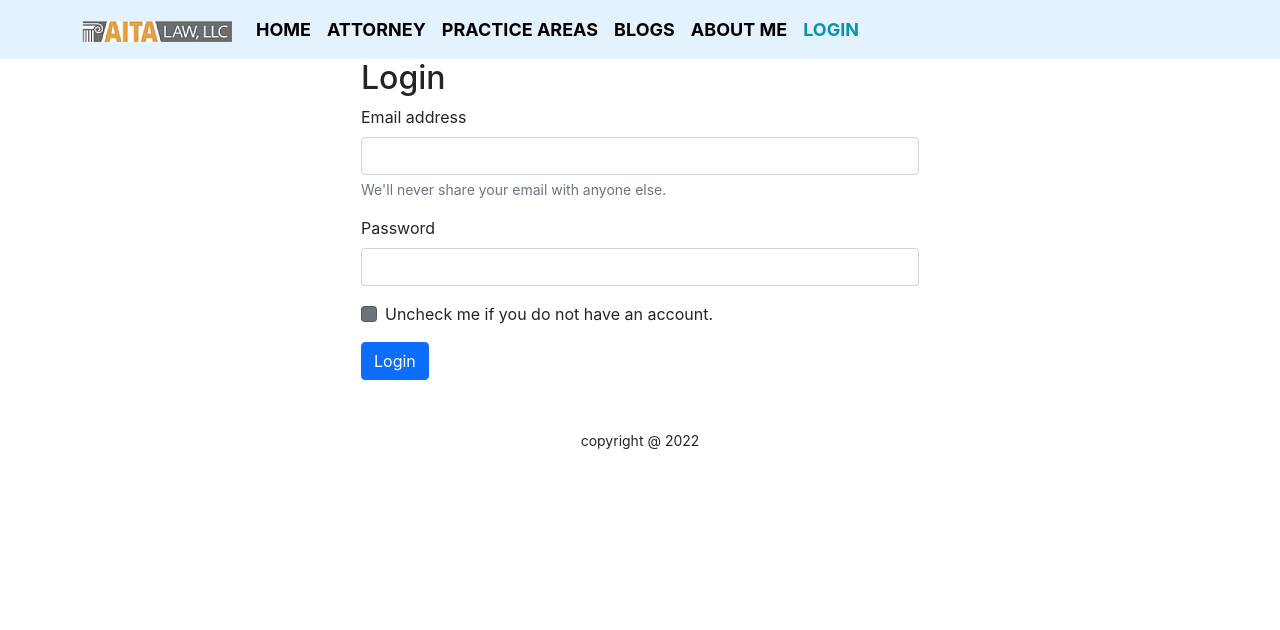
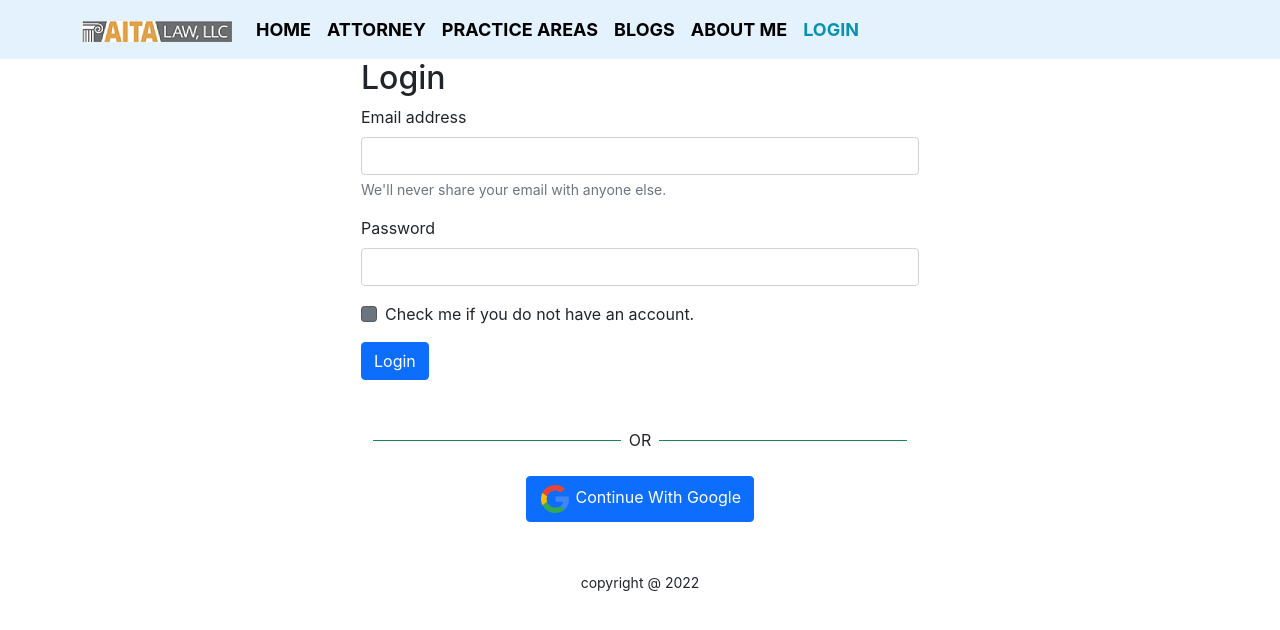
Before and after one commit to fajlarabbykhan/-independent-service-provider-assignment-10, a React (Create React App) app: page /login in a window 1280 px wide. Shown: the top 630 px of the page. Built offline with nearby package versions, Linux system fonts and the light colour scheme; no server answers.

Commit message:
continue with google start

```diff
--- a/src/Components/About/About.js
+++ b/src/Components/About/About.js
@@ -1,4 +1,5 @@
 import React from 'react';
+import { Link } from 'react-router-dom';
 import profile from '../../Images/dummy-user.png'
 const About = () => {
     return (
@@ -8,13 +9,10 @@ const About = () => {
                     <img src={profile} className="rounded-circle" alt="" />
                 </div>
                 <div class="card-body">
-                    <h5 class="card-title">Special title treatment</h5>
-                    <p class="card-text">With supporting text below as a  natural lead-in to additional content.</p>
-                    <a href="#" class="btn btn-primary">Go somewhere</a>
+                    <h5 class="card-title">Fajla Rabby Khan</h5>
+                    <p class="card-text">I am still learning. I think ,I need to improve my self very hardly.To know more about me click here <a href="https://www.facebook.com/" target="_blank">My FB</a>,<a href="https://www.linkedin.com/" target="_blank"> My LinkedIn </a></p>
                 </div>
-                <div class="card-footer text-muted">
-                    2 days ago
-                </div>
+
             </div>
         </div>
     );
--- a/src/Components/Login/Login.js
+++ b/src/Components/Login/Login.js
@@ -3,6 +3,7 @@ import { useCreateUserWithEmailAndPassword, useSignInWithEmailAndPassword } from
 import auth from '../../firebase.init';
 import { useAuthState } from 'react-firebase-hooks/auth';
 import { useLocation, useNavigate } from 'react-router-dom';
+import GoogleLogo from '../../Images/google.svg'
 
 
 
@@ -102,7 +103,7 @@ const Login = () => {
 
 
 
-                        login ? 'Uncheck me  if you do not have an account.' : 'check me  if you have an account.'
+                        login ? 'Check me  if you do not have an account.' : 'Uncheck me  if you have an account.'
 
 
                     }</label>
@@ -121,6 +122,15 @@ const Login = () => {
                     user && <p className='text-success'>User Login Successfully</p>
                 }
             </form>
+            <div className='container d-flex align-items-center w-50 mx-auto'>
+                <div className='bg-success w-50 ' style={{ height: '1px' }}></div>
+                <p className='mt-3 p-2'>OR</p>
+                <div className='bg-success w-50 ' style={{ height: '1px' }}></div>
+
+            </div>
+            <div className=''>
+                <button className='btn btn-primary w-40 d-block mx-auto'><img src={GoogleLogo} alt="" /> <span>Continue With Google</span></button>
+            </div>
         </div>
     )
 }
```
Also changed, not shown: src/Images/google.svg (added), src/Images/indicator.svg (added).
